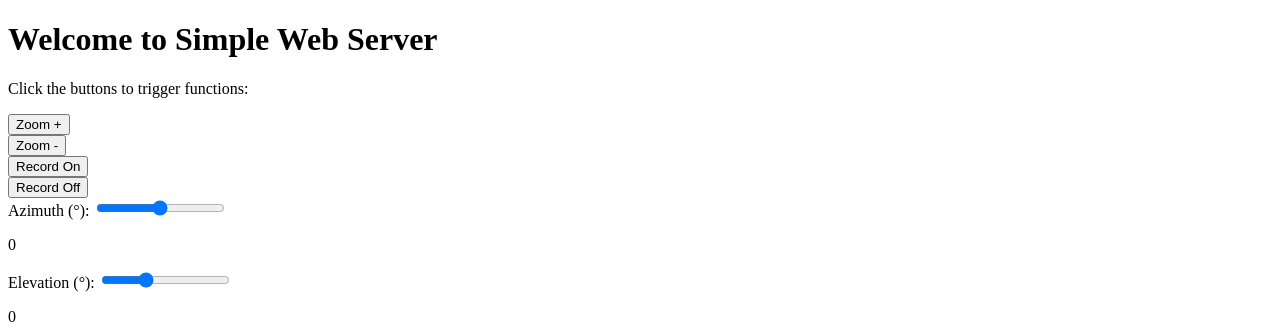
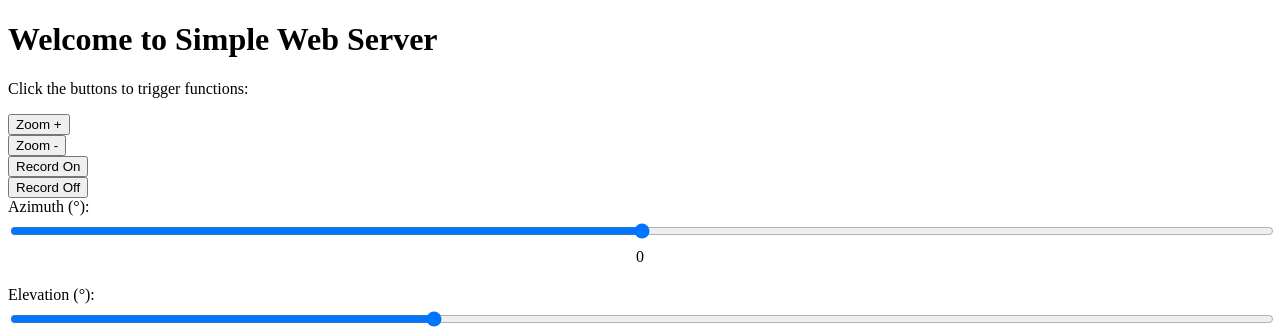
Before and after one commit to YohanHadji/TrackerRPi, a plain HTML site: page templates/oldIndex.html in a window 1280 px wide. Shown: the top 333 px of the page. Drawn offline with Linux system fonts and the light colour scheme.

Commit message:
slider large

```diff
--- a/templates/oldIndex.html
+++ b/templates/oldIndex.html
@@ -4,6 +4,25 @@
     <meta charset="UTF-8">
     <meta name="viewport" content="width=device-width, initial-scale=1.0">
     <title>Simple Web Server</title>
+    <style>
+        .sliders div {
+            margin-bottom: 20px;
+        }
+
+        .sliders label {
+            display: block;
+            margin-bottom: 5px;
+        }
+
+        .sliders input[type="range"] {
+            width: 100%;
+        }
+
+        .sliders p {
+            text-align: center;
+            margin-top: 5px;
+        }
+    </style>
 </head>
 <body>
     <h1>Welcome to Simple Web Server</h1>
```
